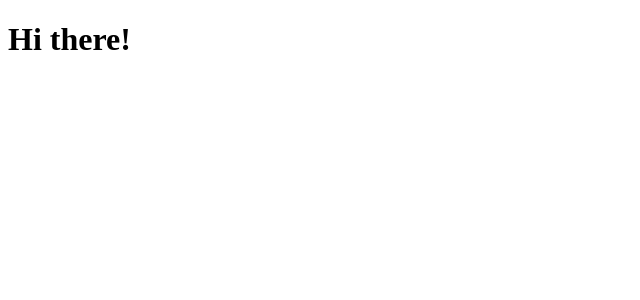
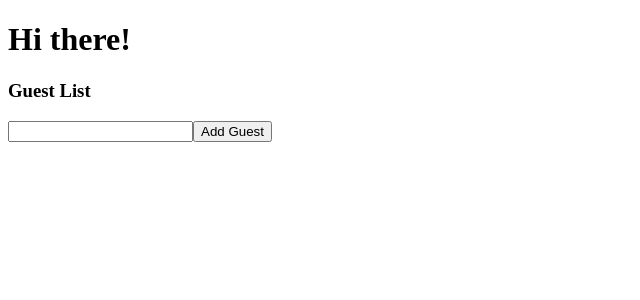
Before and after one commit to MihaiGitHub/typescript, a React (Create React App) app: page / in a window 1280 px wide. Shown: the top 300 px of the page, without its empty margins (0-640 px from the left). Built offline with nearby package versions, Linux system fonts and the light colour scheme.

Commit message:
Component with state

```diff
--- a/src/App.tsx
+++ /dev/null
@@ -1,11 +0,0 @@
-import React from "react";
-
-const App = () => {
-  return (
-    <div>
-      <h1>Hi there!</h1>
-    </div>
-  );
-};
-
-export default App;
--- a/src/index.tsx
+++ b/src/index.tsx
@@ -1,16 +1,13 @@
-import React from "react";
 import ReactDOM from "react-dom";
-import App from "./App";
-import reportWebVitals from "./reportWebVitals";
+import GuestList from "./state/GuestList";
 
-ReactDOM.render(
-  <React.StrictMode>
-    <App />
-  </React.StrictMode>,
-  document.getElementById("root")
-);
+const App = () => {
+  return (
+    <div>
+      <h1>Hi there!</h1>
+      <GuestList />
+    </div>
+  );
+};
 
-// If you want to start measuring performance in your app, pass a function
-// to log results (for example: reportWebVitals(console.log))
-// or send to an analytics endpoint. Learn more: https://bit.ly/CRA-vitals
-reportWebVitals();
+ReactDOM.render(<App />, document.querySelector("#root"));
--- a/src/reportWebVitals.ts
+++ /dev/null
@@ -1,15 +0,0 @@
-import { ReportHandler } from 'web-vitals';
-
-const reportWebVitals = (onPerfEntry?: ReportHandler) => {
-  if (onPerfEntry && onPerfEntry instanceof Function) {
-    import('web-vitals').then(({ getCLS, getFID, getFCP, getLCP, getTTFB }) => {
-      getCLS(onPerfEntry);
-      getFID(onPerfEntry);
-      getFCP(onPerfEntry);
-      getLCP(onPerfEntry);
-      getTTFB(onPerfEntry);
-    });
-  }
-};
-
-export default reportWebVitals;
--- /dev/null
+++ b/src/state/GuestList.tsx
@@ -0,0 +1,15 @@
+import { useState } from "react";
+
+const GuestList: React.FC = () => {
+  const [name, setName] = useState("");
+
+  return (
+    <div>
+      <h3>Guest List</h3>
+      <input value={name} onChange={(e) => setName(e.target.value)} />
+      <button>Add Guest</button>
+    </div>
+  );
+};
+
+export default GuestList;
```
Also changed, not shown: src/setupTests.ts (deleted, +0 -5 lines).
